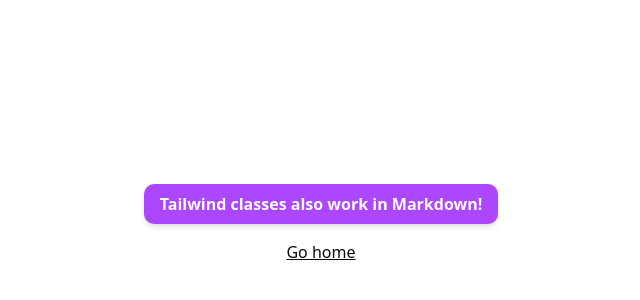
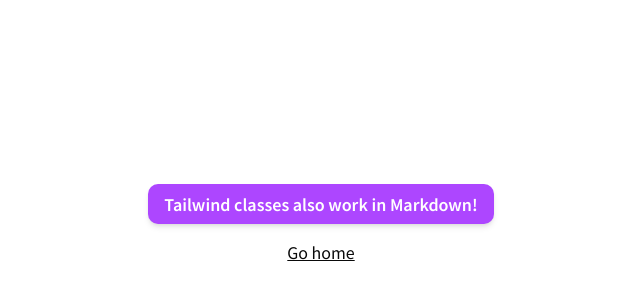
Before and after one commit to tane-to-mado-company/tane-to-mado-company.github.io, an Astro site: page /markdown-page in a window 1280 px wide. Shown: the part 168-468 px from the top of the page, 319-959 px from the left. Built offline with nearby package versions, Linux system fonts and the light colour scheme; Astro itself is replaced by a stand-in of ours.

Commit message:
Add Noto Sans JP

```diff
--- a/src/layouts/main.astro
+++ b/src/layouts/main.astro
@@ -1,9 +1,9 @@
 ---
-import '../styles/global.css';
+import "../styles/global.css";
 const { content } = Astro.props;
 ---
 
-<html lang="en">
+<html lang="ja">
   <head>
     <meta charset="utf-8" />
     <meta name="viewport" content="width=device-width" />
--- a/src/pages/index.astro
+++ b/src/pages/index.astro
@@ -18,7 +18,7 @@ import { Button } from "@/components/ui/button";
 
   <body>
     <div class="grid place-items-center h-screen content-center">
-      <Button>Tailwind Button in Astro!</Button>
+      <Button>Tailwind ボタン in Astro!</Button>
       <a href="/markdown-page" class="p-4 underline">Markdown is also supported...</a>
     </div>
   </body>
--- a/src/styles/global.css
+++ b/src/styles/global.css
@@ -1,3 +1,5 @@
+@import url('https://fonts.googleapis.com/css2?family=Noto+Sans+JP:wght@100..900&display=swap');
+
 @import "tailwindcss";
 @import "tw-animate-css";
 
@@ -74,6 +76,8 @@
   --sidebar-accent-foreground: oklch(0.205 0 0);
   --sidebar-border: oklch(0.922 0 0);
   --sidebar-ring: oklch(0.708 0 0);
+
+  font-family: 'Noto Sans JP', sans-serif;
 }
 
 .dark {
```
Lines whose indentation alone changed are shown as unchanged.
